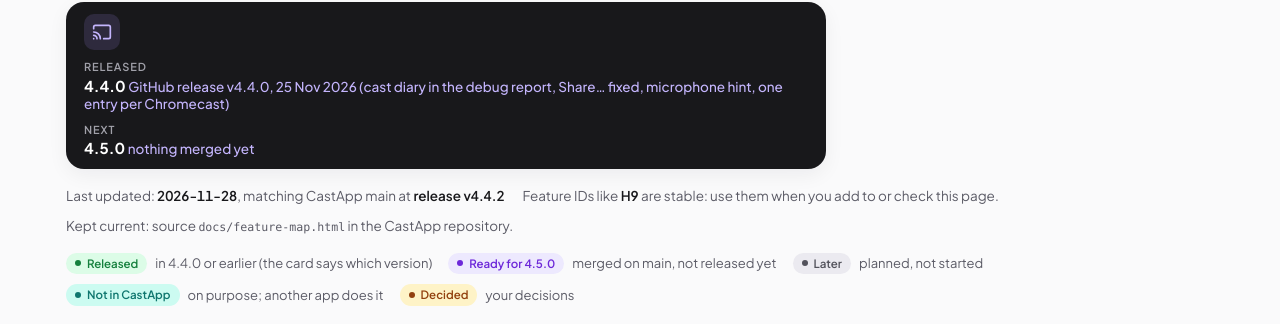
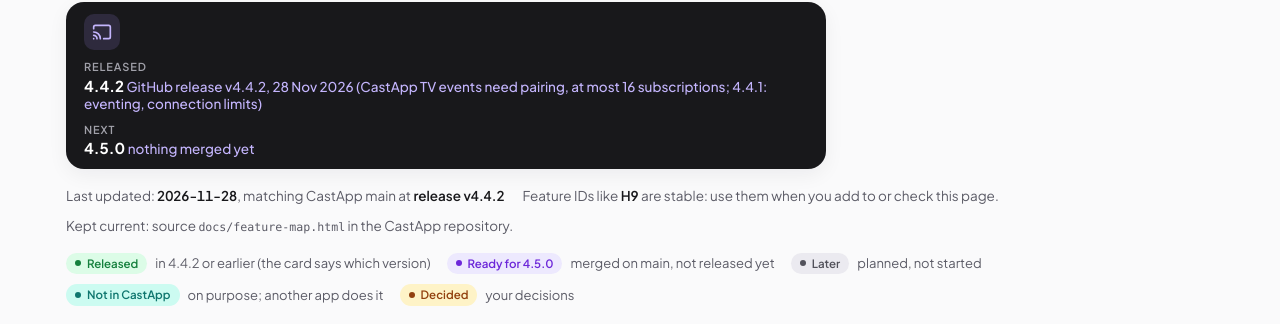
Before and after one commit to patschgoo/CastApp, a plain HTML site: page docs/feature-map.html in a window 1280 px wide. Shown: the part 259-583 px from the top of the page. Drawn offline with Linux system fonts and the light colour scheme.

Commit message:
Feature map: version strip shows 4.4.2

```diff
--- a/docs/feature-map.html
+++ b/docs/feature-map.html
@@ -198,7 +198,7 @@ body.glance-only section.block:not(#glance) { display: none; }
     <p class="lead">CastApp is the Android app that sends your phone's screen, its videos, music and photos, network folders, Plex and Jellyfin, TV channels and web videos to the TVs and speakers in your home, and works as their remote. The same app on a Fire TV, Shield or Android TV box becomes <b>CastApp TV</b>, a receiver with lower delay and extras. No ads, no tracking, no account.</p>
     <div class="castbar" role="group" aria-label="Versions">
       <span class="cb-icon" aria-hidden="true"><svg viewBox="0 0 24 24"><path class="cb-stroke" d="M2 8V6a2 2 0 0 1 2-2h16a2 2 0 0 1 2 2v12a2 2 0 0 1-2 2h-6M2 12a8 8 0 0 1 8 8M2 16a4 4 0 0 1 4 4M2 20h.01"/></svg></span>
-      <span class="cb-item"><span class="cb-label">Released</span><span class="cb-value">4.4.0 <span>GitHub release v4.4.0, 25 Nov 2026 (cast diary in the debug report, Share… fixed, microphone hint, one entry per Chromecast)</span></span></span>
+      <span class="cb-item"><span class="cb-label">Released</span><span class="cb-value">4.4.2 <span>GitHub release v4.4.2, 28 Nov 2026 (CastApp TV events need pairing, at most 16 subscriptions; 4.4.1: eventing, connection limits)</span></span></span>
       <span class="cb-item"><span class="cb-label">Next</span><span class="cb-value">4.5.0 <span>nothing merged yet</span></span></span>
     </div>
     <div class="facts">
@@ -207,7 +207,7 @@ body.glance-only section.block:not(#glance) { display: none; }
       <span>Kept current: source <code>docs/feature-map.html</code> in the CastApp repository.</span>
     </div>
     <div class="legend">
-      <span class="item"><span class="pill s-ok">Released</span><span>in 4.4.0 or earlier (the card says which version)</span></span>
+      <span class="item"><span class="pill s-ok">Released</span><span>in 4.4.2 or earlier (the card says which version)</span></span>
       <span class="item"><span class="pill s-new">Ready for 4.5.0</span><span>merged on main, not released yet</span></span>
       <span class="item"><span class="pill s-later">Later</span><span>planned, not started</span></span>
       <span class="item"><span class="pill s-no">Not in CastApp</span><span>on purpose; another app does it</span></span>
```
